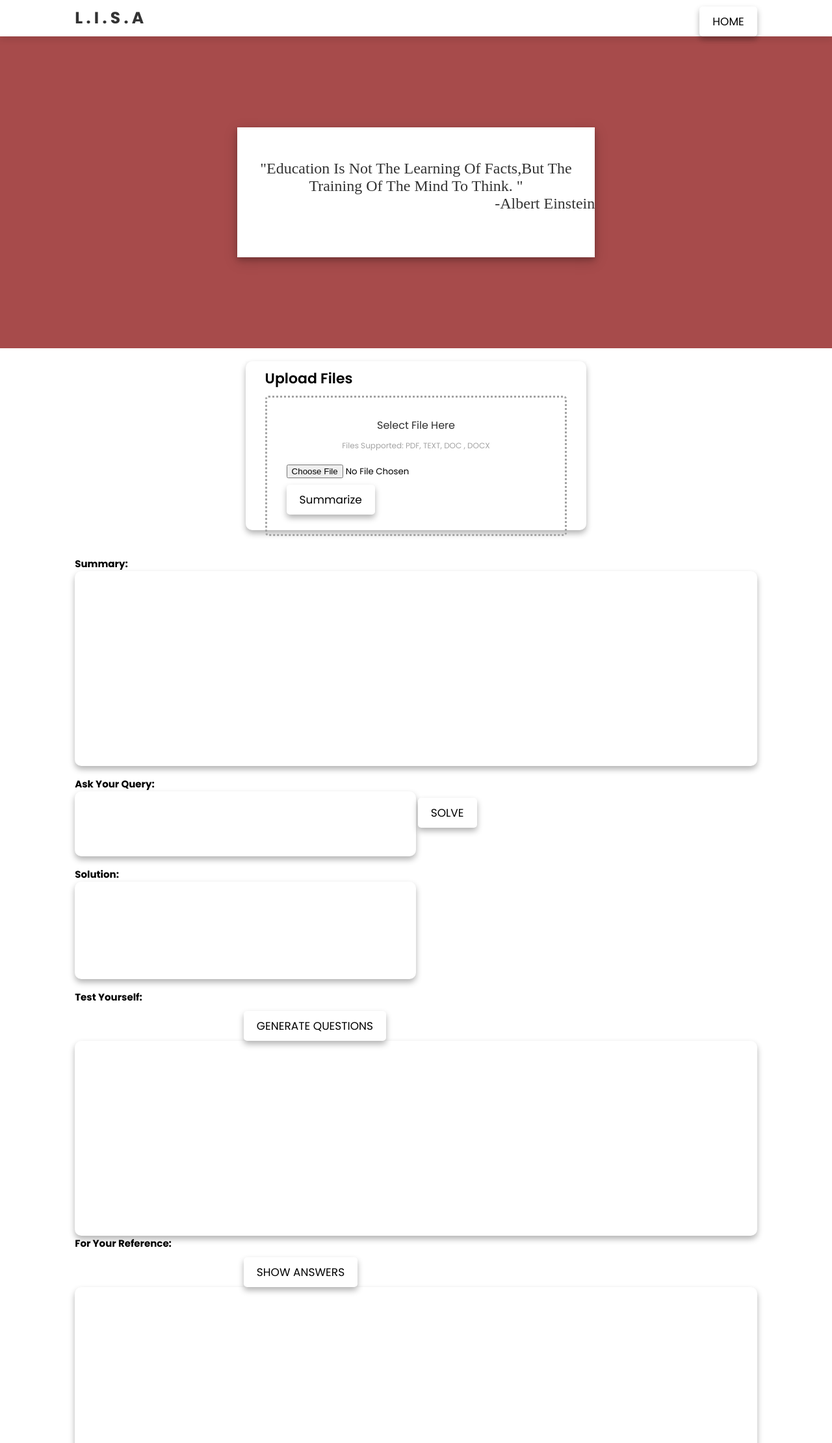
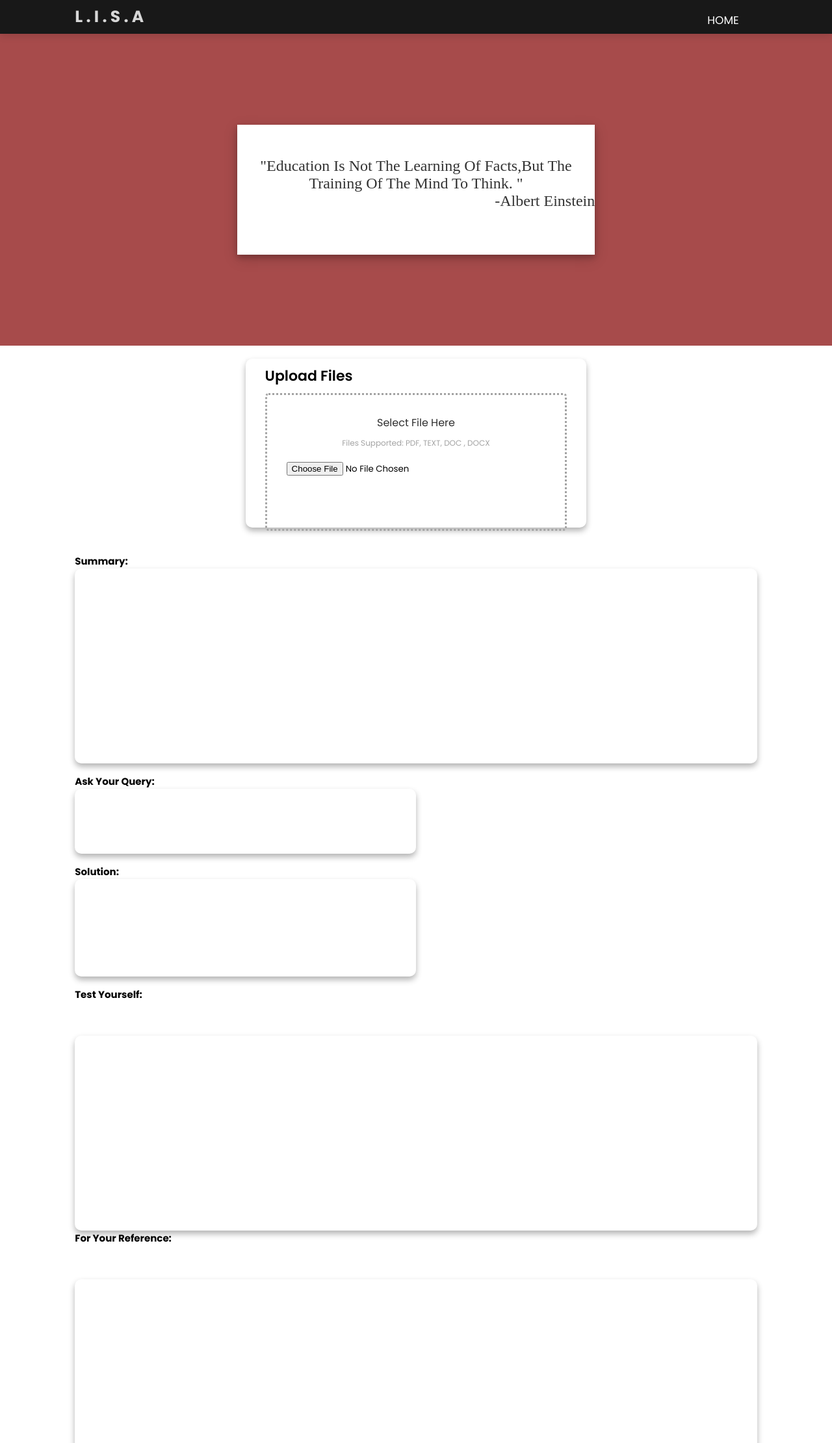
Before and after one commit to Shiva250503ss/LISA, a Flask app: page /live in a window 1280 px wide. Shown: the top 2221 px of the page at 65% size. Run offline with Flask 2, Linux system fonts and the light colour scheme.

Commit message:
Update live.html

```diff
--- a/LISA3.0/glasses website/templates/live.html
+++ b/LISA3.0/glasses website/templates/live.html
@@ -77,16 +77,14 @@ section {
   margin-top: 1rem;
   padding: .8rem 2.8rem;
   font-size: 1.7rem;
-  color: #333;
-  border: 0.2rem solid #333;
+  color: rgb(255, 255, 255);
   background: none;
   cursor: pointer;
   border-radius: .5rem;
 }
 
 .btn:hover {
-  background: #333;
-  color: #fff;
+  border:0.05px solid white;
 }
 
 .header {
@@ -96,7 +94,7 @@ section {
   left: 0;
   right: 0;
   z-index: 1000;
-  background: #fff;
+  background: rgb(24, 24, 24);
   -webkit-box-shadow: 0 0.5rem 1rem rgba(0, 0, 0, 0.1);
           box-shadow: 0 0.5rem 1rem rgba(0, 0, 0, 0.1);
   display: -webkit-box;
@@ -106,11 +104,12 @@ section {
       -ms-flex-align: center;
           align-items: center;
   padding: 0 9%;
+
 }
 
 .header .logo {
   font-size: 2.5rem;
-  color: #333;
+  color: rgb(215, 215, 215);
   font-weight: bolder;
   margin-right: auto;
 }
@@ -1070,7 +1069,7 @@ section {
     color: #a3a3a3;
   }
 
-  .btn {
+  /*.btn {
     text-decoration: none;
     background-color: white;
     color: black;
@@ -1088,7 +1087,7 @@ section {
     padding: 10px 20px;
     border: none;
     outline: 1px solid #010101;
-  }
+  }*/
   .form input {
     margin: 10px 0;
     width: 100%;
@@ -1109,8 +1108,12 @@ section {
 
 <header class="header">
   <a class="logo"> L . I . S . A </a>
-    <nav class="navba_n1">
+  <nav class="navba n1">
       <!--<a><button class="btn btn-light" type="button">HOME</button></a>-->
+      <form action="" class="search-form">
+        <input type="search" name="" placeholder="search here..." id="search-box">
+        <label for="search-box" class="fas fa-search"></label>
+    </form>
     <form action="home" method="post">
       <button type="submit" class="btn">HOME</button>
     </form>
```
Lines whose indentation alone changed are shown as unchanged.
